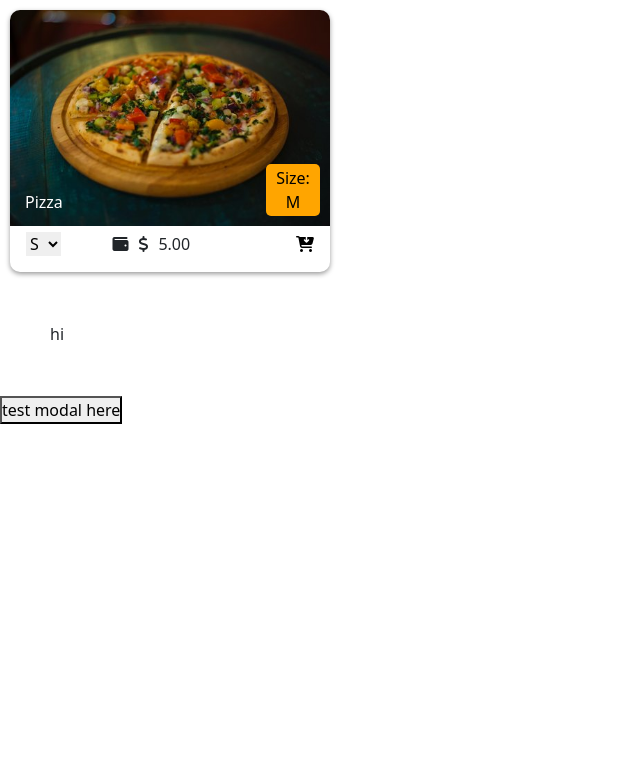
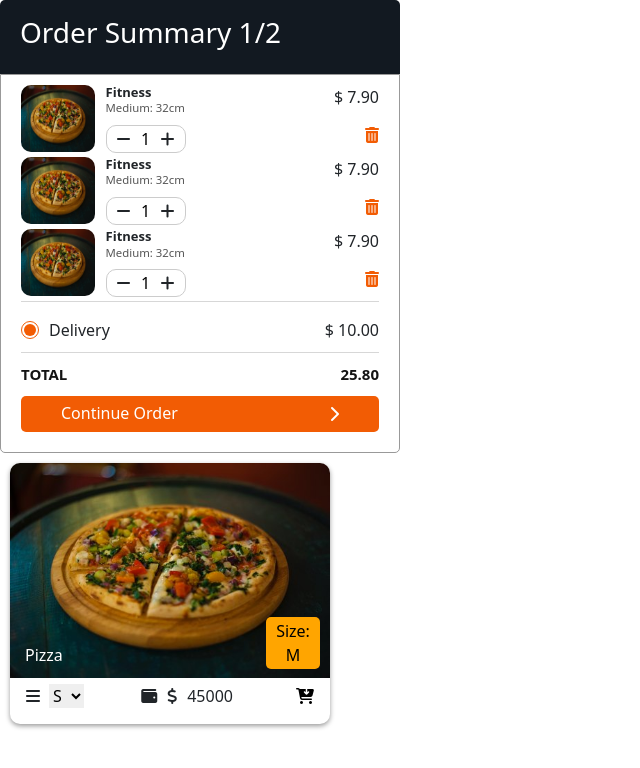
Before and after one commit to ductungbuinguyen/software-enginering-group03, a React (Create React App) app in the folder client/: page / in a window 1280 px wide. Shown: the top 768 px of the page, without its empty margins (0-640 px from the left). Built offline with nearby package versions, Linux system fonts and the light colour scheme.

Commit message:
viet-10-04-2022
hoan thien info item

```diff
--- a/client/src/Style/InfoItem.css
+++ b/client/src/Style/InfoItem.css
@@ -67,6 +67,7 @@
 
 .img-link-item:hover img {
     transform: scale(1.2);
+    border-radius: 20px;
 }
 
 .option-item {
@@ -74,11 +75,21 @@
     width: 90%;
     margin-left: 5%;
     margin-right: 5%;
+    border: 5px;
 }
 .select-size {
     display: inline-block;
-    width: 30%;
+    width: 40%;
     text-align: left;
+}
+
+.bar-size {
+    display: inline-block;
+    width: 20%;
+}
+.choose-size {
+    display: inline-block;
+    width: 80%;
 }
 
 select {
@@ -106,7 +117,7 @@ select {
 }
 .add-to-cart {
     display: inline-block;
-    width: 20%;
+    width: 10%;
     text-align: right;
 }
 .add-to-cart button {
--- a/client/src/components/item/InfoItem.js
+++ b/client/src/components/item/InfoItem.js
@@ -3,24 +3,29 @@ import '../../Style/InfoItem.css'
 
 import 'bootstrap/dist/css/bootstrap.min.css'
 
+import products from '../../productItemTest/productData.js'
+
 const img = require('../../assets/pizza.jpg');
 
-class InfoItem extends React.Component {
 
-    render() {
+
+function InfoItem(props) {
+
     return(
+        <div>
             <div>
         <div class="InfoItem">
 
+            {/* Hinh anh, ten, size cua mon an hien thi */}
             <div>
 
                 <div class="img-link-item">
-
+                            {/* props.image */}
                     <img src={img}/>
 
                     <div class="name-and-size">
                         <div class="text-on-img">
-                                        <h6> Pizza </h6>
+                            <h6> {props.name} </h6>
                         </div>
 
                         <div class="size-on-img">
@@ -31,21 +36,27 @@ class InfoItem extends React.Component {
                 </div>
             </div>
 
+            {/* Tuy chinh kich thuoc, thong tin gia ban, them vao gio hang */}
 
             <div class="option-item">
                 {/* dropdown hover for Option */}
 
-
-
                 {/* Cost */}
 
-                        <div class="select-size">
+                <div class="select-size" name="size">
+                    <div class="bar-size">
+                        <i class="fa-solid fa-bars"></i>
+                    </div>
+
+                    <div class="choose-size">
                         <select id="size">
                             <option hidden> S </option>
                             <option value="small"> S </option>
                             <option value="medium"> M </option>
                             <option value="large"> L</option>
                         </select>
+                    </div>
+
                 </div>
 
                 <div class="wallet-dollar-cost">
@@ -58,7 +69,7 @@ class InfoItem extends React.Component {
                     </div>
 
                     <div class="cost">
-                                <h6> 5.00 </h6>
+                        <h6> {props.price} </h6>
                     </div>
                 </div>
 
@@ -73,17 +84,9 @@ class InfoItem extends React.Component {
 
         </div>
 
-                <div class="space50px">
-                    hi
     </div>
-
-                <button>test modal here</button>
-
         </div>
     );
 }
-}
-
-
 
 export default InfoItem
--- /dev/null
+++ b/client/src/components/item/ListItem.js
@@ -0,0 +1,16 @@
+import React from 'react';
+import InfoItem from './InfoItem.js'
+
+import products from '../../productItemTest/productData.js'
+
+class ListItem extends React.Component{
+    render() {
+        return (
+            <div>
+                <InfoItem name={products[0].name} image={products[0].image} price={products[0].price} />
+            </div>
+        );
+    }
+}
+
+export default ListItem;
--- a/client/src/components/menu/OrderSummary/OrderSummary.js
+++ b/client/src/components/menu/OrderSummary/OrderSummary.js
@@ -33,6 +33,7 @@ const delevery=10;
 
     render(){
         const carts = <ul>
+                            <li><CartItem addTotal={this.addToTalPriceOrder} /></li>
                             <li><CartItem addTotal={this.addToTalPriceOrder} /></li>
                             <li><CartItem addTotal={this.addToTalPriceOrder} /></li>
                       </ul>
--- /dev/null
+++ b/client/src/productItemTest/productData.js
@@ -0,0 +1,44 @@
+const products = [
+  {
+    name: "Pizza",
+    image: "pizza.jpg",
+    description:
+      "Flour, sausage, tomato, cheese",
+    category: "Pizza",
+    price: 45000,
+  },
+  {
+    name: "Noodles",
+    image: "https://ultimatewebsolutions.net/foodboard/img/gallery/grid-items-large/09.jpg",
+    description:
+      "Beaf Meat, Bacon, Cucumber, Cheese, Caramelized Onion Jam",
+    category: "Main Dish",
+    price: 20000,
+  },
+  {
+    name: "Beef Burger",
+    image: "https://ultimatewebsolutions.net/foodboard/img/gallery/grid-items-large/09.jpg",
+    description:
+      "Beaf Meat, Bacon, Cucumber, Cheese, Caramelized Onion Jam",
+    category: "Main Dish",
+    price: 45.000,
+  },
+  {
+    name: "Beef Burger",
+    image: "https://ultimatewebsolutions.net/foodboard/img/gallery/grid-items-large/09.jpg",
+    description:
+      "Beaf Meat, Bacon, Cucumber, Cheese, Caramelized Onion Jam",
+    category: "Main Dish",
+    price: 45.000,
+  },
+  {
+    name: "Beef Burger",
+    image: "https://ultimatewebsolutions.net/foodboard/img/gallery/grid-items-large/09.jpg",
+    description:
+      "Beaf Meat, Bacon, Cucumber, Cheese, Caramelized Onion Jam",
+    category: "Main Dish",
+    price: 45000,
+  },
+]
+
+module.exports = products
--- a/client/src/views/MainMenu.js
+++ b/client/src/views/MainMenu.js
@@ -1,11 +1,13 @@
 import React from 'react'
 import OrderSummary from '../components/menu/OrderSummary/OrderSummary'
 import InfoItem from '../components/item/InfoItem'
+import ListItem from '../components/item/ListItem'
+
 const MainMenu = () => {
   return (
     <div>
-      {/* <OrderSummary listFood={[]} />  */}
-      <InfoItem />
+      <OrderSummary listFood={[]} />
+      <ListItem />
     </div>
 
   )
```
Lines whose indentation alone changed are shown as unchanged.
